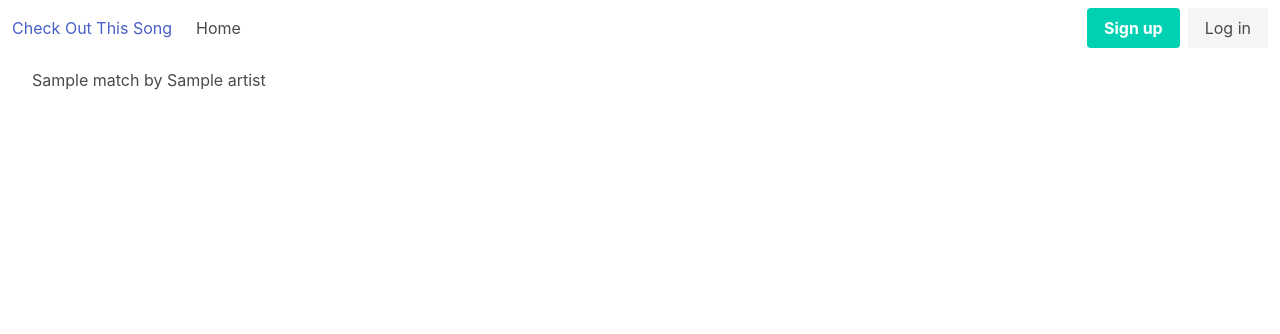
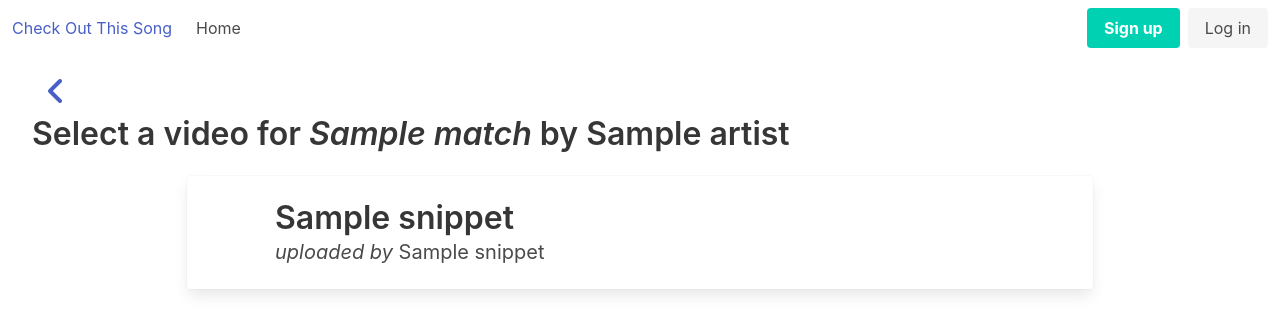
Before and after one commit to dixls/check-out-this-song, a Flask app: template app/templates/create_post.html in a window 1280 px wide. Shown: the top 334 px of the page. Run offline with Flask 2, Linux system fonts and the light colour scheme; the template is opened without the code that fills it: most values are stand-ins (such as "Sample title", 1, 10 or a date in 2020); some libraries are stand-ins or nearby versions.

Commit message:
the following page shows search results for the selected song
next steps will be to take a selection on this page and form that into a sample post before getting posted

```diff
--- a/app/templates/create_post.html
+++ b/app/templates/create_post.html
@@ -1,5 +1,38 @@
 {% extends 'base.html' %}
 
 {% block content %}
-{{match.title}} by {{match.artist}}
+<span class="icon is-large">
+    <a href="{{url_for('main.search')}}">
+        <i class="fas fa-2x fa-angle-left"></i>
+    </a>
+</span>
+<h1 class="title">Select a video for <i>{{match.title}}</i> by {{match.artist}}</h1>
+<div class="columns is-multiline is-centered">
+    {% if yt_matches %}
+    {% for video in yt_matches %}
+    <div class="column is-three-quarters">
+        <div class="card">
+            <div class="card-content">
+                <div class="media">
+                    <div class="media-left">
+                        <figure class="image is-48x48">
+                            <img src="{{video['snippet']['thumbnails']['default']['url']}}" alt="">
+                        </figure>
+                    </div>
+                    <div class="media-content">
+                        <p class="title">{{video['snippet']['title']}}</p>
+                        <p class="subtitle"><i>uploaded by</i> {{video['snippet']['channelTitle']}}</p>
+                    </div>
+                    <!-- <div class="content">
+                {{video}}
+            </div> -->
+                </div>
+            </div>
+        </div>
+    </div>
+    {% endfor %}
+</div>
+{% else %}
+no matches found
+{% endif %}
 {% endblock %}
--- a/app/templates/search-results.html
+++ b/app/templates/search-results.html
@@ -37,9 +37,6 @@
                         </div>
                     </form>
                 </div>
-                <!-- <div class="content">
-                    {{match}}
-                </div> -->
             </div>
         </div>
     </div>
--- a/app/views.py
+++ b/app/views.py
@@ -47,6 +47,8 @@ def create_post():
 
     if form.validate_on_submit():
         form.populate_obj(match)
-        return render_template('create_post.html', match=match)
+        yt = YTSearch(match.title + match.artist)
+        yt_matches = yt.matches
+        return render_template('create_post.html', match=match, yt_matches=yt_matches)
     else:
         return redirect(url_for('.search'))
```
